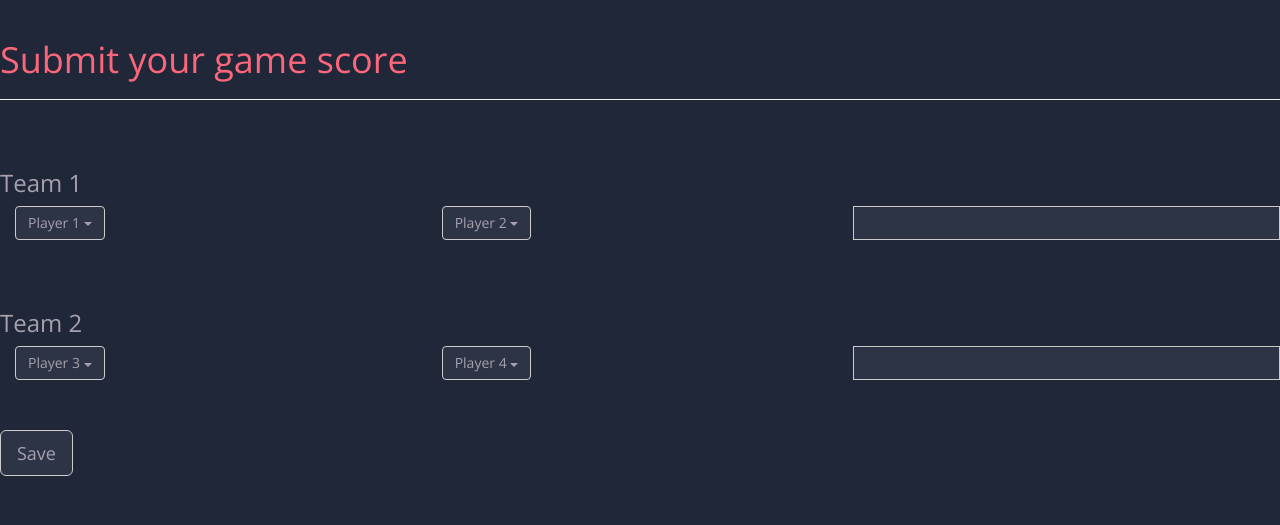
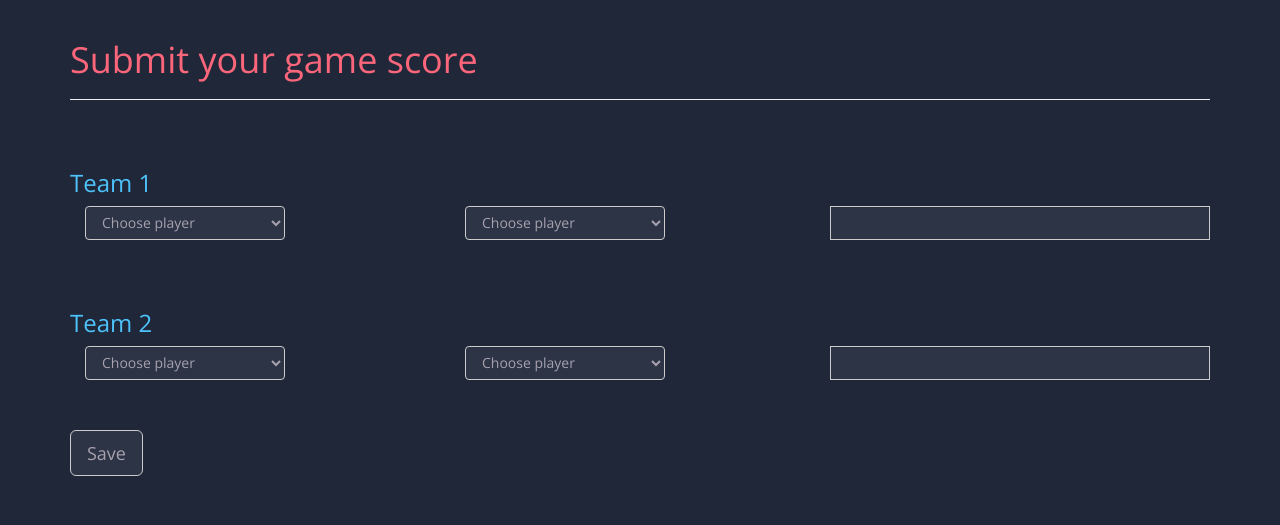
Before and after one commit to Vrq/FoosballRatingApp, a web app: page /submit.html in a window 1280 px wide. Shown: the top 525 px of the page. Run offline with its HTML, style and script files only (its server is not run), Linux system fonts and the light colour scheme; data that the repository does not hold is empty; some libraries are stand-ins or nearby versions.

Commit message:
Update submit screen

```diff
--- a/src/main/webapp/css/mainStylesheet.css
+++ b/src/main/webapp/css/mainStylesheet.css
@@ -60,3 +60,19 @@ body {
 h1, h2 {
     color: #FB667A;
 }
+
+h3 {
+    color: #4DC3FA;
+}
+
+input[type="text"] {
+    width: 20px;
+}
+
+.open>.dropdown-menu {
+    color: #A7A1AE;
+}
+
+.form-control{
+    width: 200px;
+}
--- a/src/main/webapp/submit.html
+++ b/src/main/webapp/submit.html
@@ -2,45 +2,34 @@
 <html lang="en">
 <head>
     <meta charset="utf-8">
-    <title>Submit your game score</title>
+    <title>Foosball Rating App</title>
     <link rel="icon" href="img/favicon.ico">
     <link rel="stylesheet" href="https://maxcdn.bootstrapcdn.com/bootstrap/3.3.7/css/bootstrap.min.css"
           integrity="sha384-BVYiiSIFeK1dGmJRAkycuHAHRg32OmUcww7on3RYdg4Va+PmSTsz/K68vbdEjh4u" crossorigin="anonymous">
 </head>
 <body>
 <div class="score-input">
+    <div class="container">
         <div class="page-header">
             <h1>Submit your game score</h1>
         </div>
         <div class="row">
             <h3>Team 1</h3>
             <div class="col-sm-4 col-md-4 col-lg-4">
-            <div class="dropdown">
-                <button class="btn btn-default dropdown-toggle" type="button" id="dropdownMenu11" data-toggle="dropdown"
-                        aria-haspopup="true" aria-expanded="true">
-                    Player 1
-                    <span class="caret"></span>
-                </button>
-                <ul class="dropdown-menu" aria-labelledby="dropdownMenu11">
-                    <li><a href="#">Janusz</a></li>
-                    <li><a href="#">Ania</a></li>
-                    <li><a href="#">Lukasz</a></li>
-                </ul>
-            </div>
+                <select class="form-control">
+                    <option>Choose player</option>
+                    <option>Ania</option>
+                    <option>Janusz</option>
+                    <option>Lukasz</option>
+                </select>
             </div>
             <div class="col-sm-4 col-md-4 col-lg-4">
-            <div class="dropdown">
-                <button class="btn btn-default dropdown-toggle" type="button" id="dropdownMenu12" data-toggle="dropdown"
-                        aria-haspopup="true" aria-expanded="true">
-                    Player 2
-                    <span class="caret"></span>
-                </button>
-                <ul class="dropdown-menu" aria-labelledby="dropdownMenu12">
-                    <li><a href="#">Janusz</a></li>
-                    <li><a href="#">Ania</a></li>
-                    <li><a href="#">Lukasz</a></li>
-                </ul>
-            </div>
+                <select class="form-control">
+                    <option>Choose player</option>
+                    <option>Ania</option>
+                    <option>Janusz</option>
+                    <option>Lukasz</option>
+                </select>
             </div>
             <div class="col-sm-4 col-md-4 col-lg-4 input-group">
                 <!-- <span class="input-group-addon">Score 1</span>-->
@@ -50,32 +39,21 @@
         <div class="row">
             <h3>Team 2</h3>
             <div class="col-sm-4 col-md-4 col-lg-4">
-            <div class="dropdown">
-                <button class="btn btn-default dropdown-toggle" type="button" id="dropdownMenu21" data-toggle="dropdown"
-                        aria-haspopup="true" aria-expanded="true">
-                    Player 3
-                    <span class="caret"></span>
-                </button>
-                <ul class="dropdown-menu" aria-labelledby="dropdownMenu21">
-                    <li><a href="#">Janusz</a></li>
-                    <li><a href="#">Ania</a></li>
-                    <li><a href="#">Lukasz</a></li>
-                </ul>
-            </div>
+                <select class="form-control">
+                    <option>Choose player</option>
+                    <option>Ania</option>
+                    <option>Janusz</option>
+                    <option>Lukasz</option>
+                </select>
             </div>
             <div class="col-sm-4 col-md-4 col-lg-4">
-            <div class="dropdown">
-                <button class="btn btn-default dropdown-toggle" type="button" id="dropdownMenu22" data-toggle="dropdown"
-                        aria-haspopup="true" aria-expanded="true">
-                    Player 4
-                    <span class="caret"></span>
-                </button>
-                <ul class="dropdown-menu" aria-labelledby="dropdownMenu22">
-                    <li><a href="#">Janusz</a></li>
-                    <li><a href="#">Ania</a></li>
-                    <li><a href="#">Lukasz</a></li>
-                </ul>
-            </div>
+
+                <select class="form-control">
+                    <option>Choose player</option>
+                    <option>Ania</option>
+                    <option>Janusz</option>
+                    <option>Lukasz</option>
+                </select>
             </div>
             <div class="col-sm-4 col-md-4 col-lg-4 input-group">
                 <!--<span class="input-group-addon">Score 2</span>-->
@@ -89,6 +67,7 @@
             </button>
         </div>
     </div>
+</div>
 <script src="https://ajax.googleapis.com/ajax/libs/jquery/1.11.3/jquery.min.js"></script>
 <script src="https://maxcdn.bootstrapcdn.com/bootstrap/3.3.7/js/bootstrap.min.js"
         integrity="sha384-Tc5IQib027qvyjSMfHjOMaLkfuWVxZxUPnCJA7l2mCWNIpG9mGCD8wGNIcPD7Txa"
```
Lines whose indentation alone changed are shown as unchanged.
